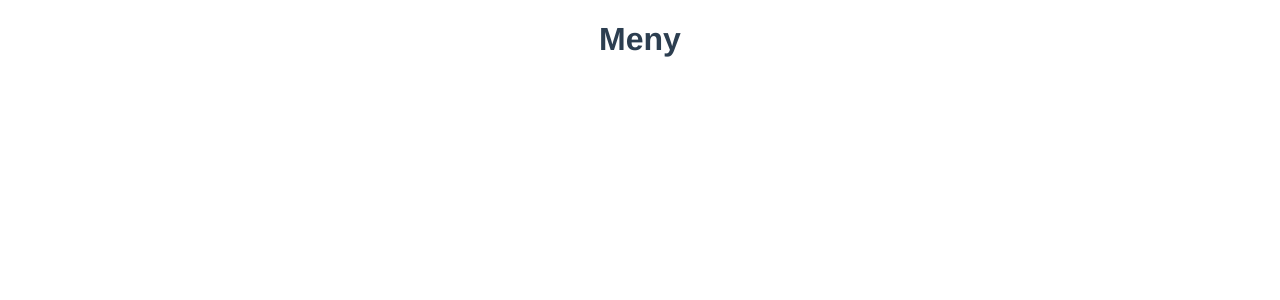
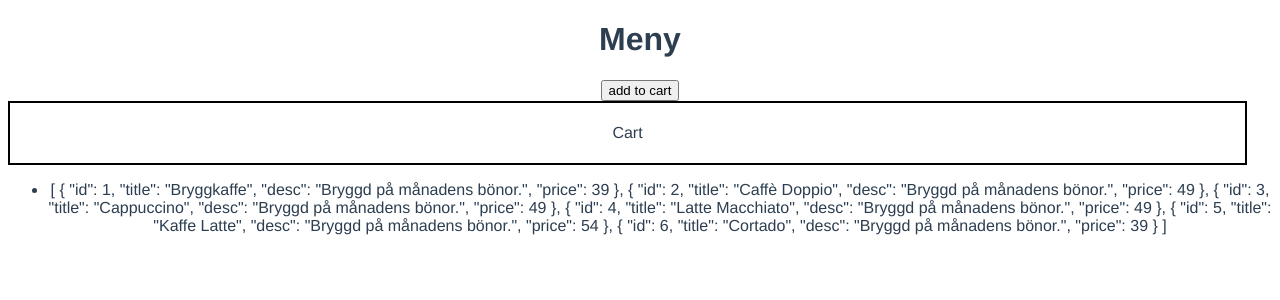
Before and after one commit to Ella-Gotbring/slutprojekt-airbean, a Vue app in the folder airbean/: page /#/menu in a window 1280 px wide. Shown: the top 300 px of the page. Built offline with nearby package versions, Linux system fonts and the light colour scheme.

Commit message:
working on meny

```diff
--- a/airbean/src/components/Menuitem.vue
+++ b/airbean/src/components/Menuitem.vue
@@ -1,15 +1,12 @@
 <template>
-  <div class="menuitem">
-    <div class="additem">
-      <button>
-        <img src="../assets/graphics/add.svg" alt="icon add" />
-      </button>
-    </div>
-  </div>
+  <div class="menuitem"></div>
 </template>
 
 <script>
-export default {};
+export default {
+  name: "Menuitem",
+  methods: {}
+};
 </script>
 
 <style scoped>
--- a/airbean/src/main.js
+++ b/airbean/src/main.js
@@ -3,13 +3,22 @@ import App from './App.vue'
 import router from './router'
 import json from "./assets/data/menu.json";
 
+
 Vue.config.productionTip = false
 
 new Vue({
   router,
-  data: () => ({
-    menu: json.menu
-  }),
+  data:
+
+    () => ({
+      menu: json.menu
+    }),
+
+  methods: {
+
+  },
+
+
 
 
   render: h => h(App)
--- a/airbean/src/views/Menu.vue
+++ b/airbean/src/views/Menu.vue
@@ -1,20 +1,39 @@
 <template>
   <div class="menu">
     <h1>Meny</h1>
-    <Menuitem v-for="item in menu" :key="item.id" :item="item" />
+    <button v-on:click=" cart +=1">add to cart</button>
+    <div class="cart">
+      <p>Cart{{cart}}</p>
+    </div>
+    <ul>
+      <!-- <li v-for="item in menu" :key="item.id" :item="item">{{menu}}</li> -->
+      <li v-for="item in items" :key="item.id">{{items.menu}}</li>
+    </ul>
   </div>
 </template>
 
 <script>
-import Menuitem from "../components/Menuitem.vue";
+import menu from "../assets/data/menu.json";
+// import Menuitem from "../components/Menuitem";
+
 export default {
   name: "Menu",
+  data() {
+    return {
+      items: menu
+    };
+  },
   components: {
-    Menuitem
+    // Menuitem
   },
   computed: {}
 };
 </script>
 
 <style>
+.cart {
+  border: 2px solid black;
+  margin-right: 25px;
+  padding: 5px 20px;
+}
 </style>
```
